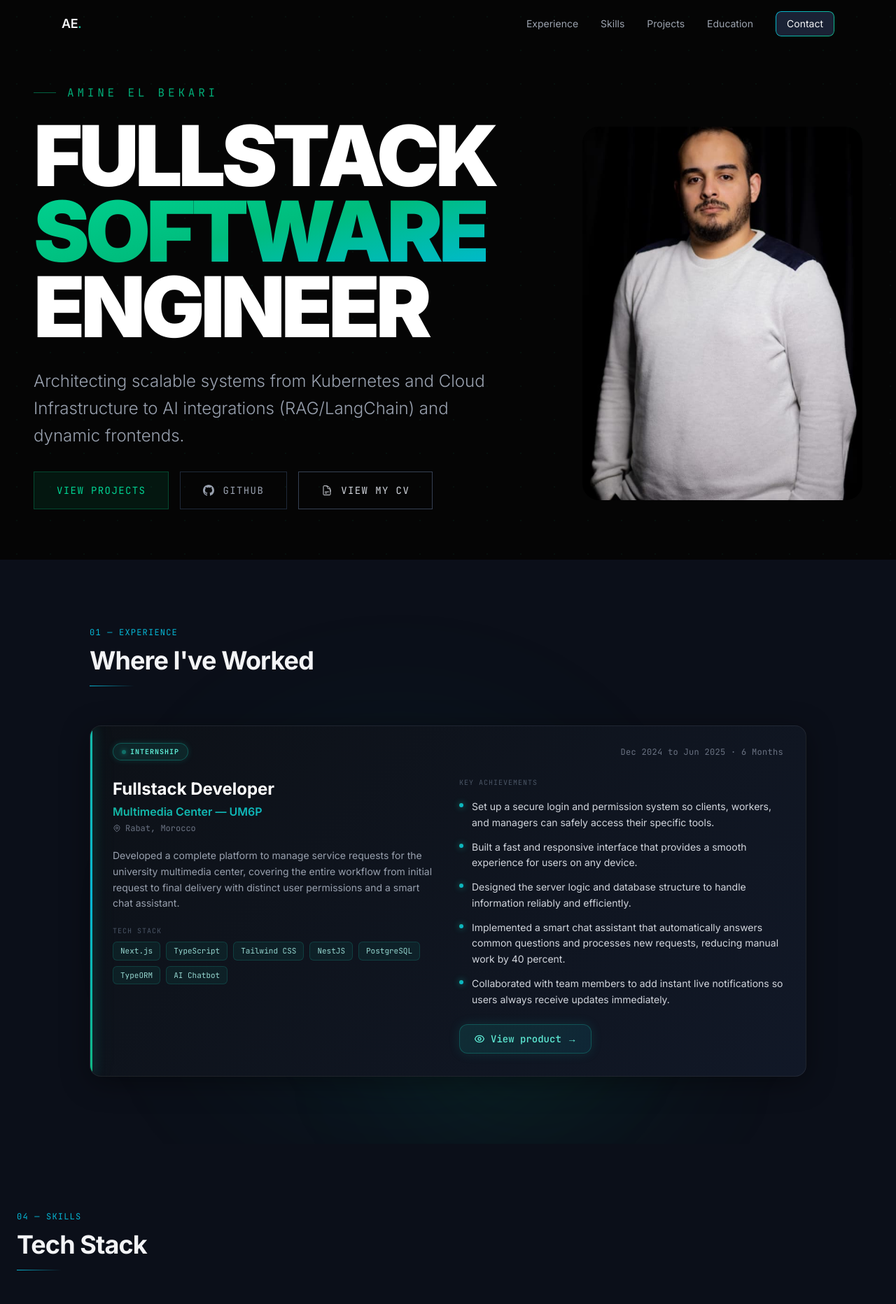
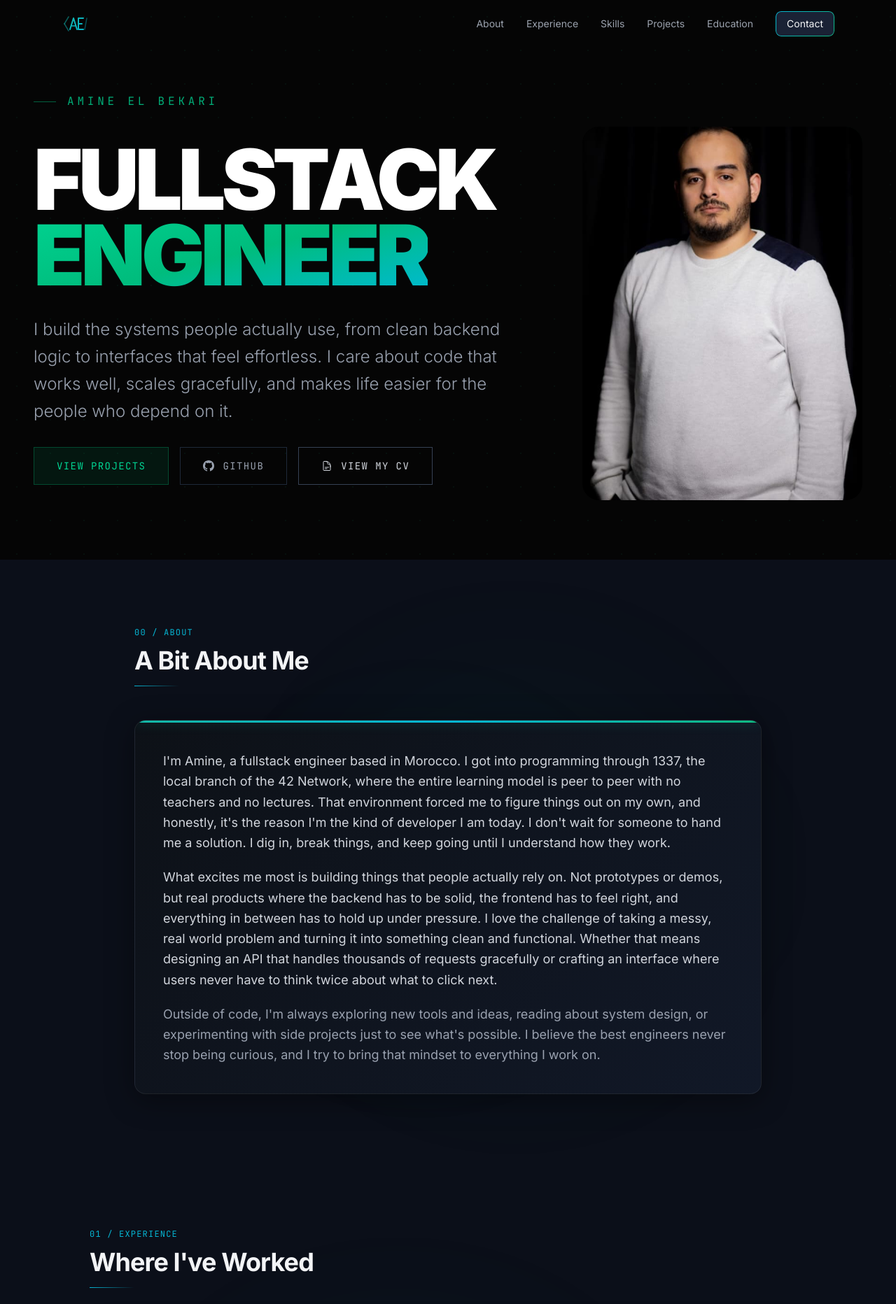
Before and after one commit to Amine-Elbekari/Myportfolio, a Next.js app in the folder portfolio/: page / in a window 1280 px wide. Shown: the top 1864 px of the page at 70% size. Built offline with nearby package versions, Linux system fonts and the light colour scheme.

Commit message:
protolio updated

```diff
--- a/portfolio/src/app/layout.tsx
+++ b/portfolio/src/app/layout.tsx
@@ -15,7 +15,7 @@ const jetbrains = JetBrains_Mono({
 });
 
 export const metadata: Metadata = {
-  title: "Amine Elbekari — Full Stack Engineer",
+  title: "Amine Elbekari | Fullstack Engineer",
   description:
     "Full Stack Engineer focused on robust backend architecture, security, and cloud automation. Portfolio showcasing projects in Kubernetes, Cloud, and AI.",
   keywords: [
@@ -30,7 +30,7 @@ export const metadata: Metadata = {
   ],
   authors: [{ name: "Amine Elbekari" }],
   openGraph: {
-    title: "Amine Elbekari — Full Stack Engineer",
+    title: "Amine Elbekari | Fullstack Engineer",
     description:
       "Full Stack Engineer focused on robust backend architecture, security, and cloud automation.",
     type: "website",
--- a/portfolio/src/app/page.tsx
+++ b/portfolio/src/app/page.tsx
@@ -1,5 +1,6 @@
 import Navbar from "@/components/Navbar";
 import Hero from "@/components/Hero";
+import AboutMe from "@/components/AboutMe";
 import Experience from "@/components/Experience";
 import Skills from "@/components/Skills";
 import Projects from "@/components/Projects";
@@ -12,6 +13,7 @@ export default function Home() {
       <Navbar />
       <main>
         <Hero />
+        <AboutMe />
         <Experience />
         <Skills />
         <Projects />
--- /dev/null
+++ b/portfolio/src/components/AboutMe.tsx
@@ -0,0 +1,72 @@
+"use client";
+
+import { motion } from "framer-motion";
+import SectionHeading from "./SectionHeading";
+
+export default function AboutMe() {
+  return (
+    <section id="about" className="py-16 md:py-24 px-4 md:px-6 relative overflow-hidden">
+      {/* Background ambient blobs */}
+      <div className="absolute top-1/4 right-1/4 w-[450px] h-[450px] bg-emerald-500/6 rounded-full blur-[120px] pointer-events-none" />
+      <div className="absolute bottom-1/4 left-1/3 w-[350px] h-[350px] bg-teal-500/6 rounded-full blur-[100px] pointer-events-none" />
+
+      <div className="max-w-4xl mx-auto relative z-10">
+        <SectionHeading label="00 / About" title="A Bit About Me" />
+
+        <motion.div
+          initial={{ opacity: 0, y: 30 }}
+          whileInView={{ opacity: 1, y: 0 }}
+          viewport={{ once: true, margin: "-80px" }}
+          transition={{ duration: 0.7, ease: "easeOut" }}
+          className="relative rounded-2xl overflow-hidden"
+          style={{
+            background: "linear-gradient(135deg, #0d1117 0%, #111827 100%)",
+            border: "1px solid rgba(255,255,255,0.07)",
+            boxShadow: "0 8px 40px rgba(0,0,0,0.4)",
+          }}
+        >
+          {/* Accent top bar */}
+          <div
+            className="w-full h-[3px]"
+            style={{
+              background: "linear-gradient(90deg, #14b8a6, #06b6d4, #10b981)",
+              boxShadow: "0 0 16px rgba(20,184,166,0.4)",
+            }}
+          />
+
+          <div className="p-6 md:p-10 flex flex-col gap-5">
+            <motion.p
+              initial={{ opacity: 0 }}
+              whileInView={{ opacity: 1 }}
+              viewport={{ once: true }}
+              transition={{ delay: 0.2, duration: 0.6 }}
+              className="text-gray-300 text-base md:text-lg leading-relaxed"
+            >
+              {`I'm Amine, a fullstack engineer based in Morocco. I got into programming through 1337, the local branch of the 42 Network, where the entire learning model is peer to peer with no teachers and no lectures. That environment forced me to figure things out on my own, and honestly, it's the reason I'm the kind of developer I am today. I don't wait for someone to hand me a solution. I dig in, break things, and keep going until I understand how they work.`}
+            </motion.p>
+
+            <motion.p
+              initial={{ opacity: 0 }}
+              whileInView={{ opacity: 1 }}
+              viewport={{ once: true }}
+              transition={{ delay: 0.35, duration: 0.6 }}
+              className="text-gray-300 text-base md:text-lg leading-relaxed"
+            >
+              {`What excites me most is building things that people actually rely on. Not prototypes or demos, but real products where the backend has to be solid, the frontend has to feel right, and everything in between has to hold up under pressure. I love the challenge of taking a messy, real world problem and turning it into something clean and functional. Whether that means designing an API that handles thousands of requests gracefully or crafting an interface where users never have to think twice about what to click next.`}
+            </motion.p>
+
+            <motion.p
+              initial={{ opacity: 0 }}
+              whileInView={{ opacity: 1 }}
+              viewport={{ once: true }}
+              transition={{ delay: 0.5, duration: 0.6 }}
+              className="text-gray-400 text-base md:text-lg leading-relaxed"
+            >
+              {`Outside of code, I'm always exploring new tools and ideas, reading about system design, or experimenting with side projects just to see what's possible. I believe the best engineers never stop being curious, and I try to bring that mindset to everything I work on.`}
+            </motion.p>
+          </div>
+        </motion.div>
+      </div>
+    </section>
+  );
+}
--- a/portfolio/src/components/Experience.tsx
+++ b/portfolio/src/components/Experience.tsx
@@ -15,19 +15,19 @@ const INTERNSHIP_MOCKUPS = [
 const experiences = [
   {
     role: "Fullstack Developer",
-    company: "Multimedia Center — UM6P",
+    company: "Multimedia Center, UM6P",
     location: "Rabat, Morocco",
     type: "INTERNSHIP",
     duration: "Dec 2024 to Jun 2025 · 6 Months",
     summary:
-      "Developed a complete platform to manage service requests for the university multimedia center, covering the entire workflow from initial request to final delivery with distinct user permissions and a smart chat assistant.",
+      "I built a full platform that manages service requests for the university multimedia center, taking each request from the moment it comes in all the way through to delivery. The system handles user permissions, automates common questions through a chat assistant, and keeps everyone in the loop with real time updates.",
     tech: ["Next.js", "TypeScript", "Tailwind CSS", "NestJS", "PostgreSQL", "TypeORM", "AI Chatbot"],
     achievements: [
-      "Set up a secure login and permission system so clients, workers, and managers can safely access their specific tools.",
-      "Built a fast and responsive interface that provides a smooth experience for users on any device.",
-      "Designed the server logic and database structure to handle information reliably and efficiently.",
-      "Implemented a smart chat assistant that automatically answers common questions and processes new requests, reducing manual work by 40 percent.",
-      "Collaborated with team members to add instant live notifications so users always receive updates immediately.",
+      "I built a secure authentication and permissions layer from scratch, giving clients, workers, and managers each their own tailored access to the platform without compromising on safety.",
+      "I created the entire frontend in Next.js with TypeScript, focusing on making every interaction feel fast and intuitive regardless of screen size or device.",
+      "I designed the backend API architecture and database models, making sure the system could handle complex relationships between requests, users, and workflows without breaking a sweat.",
+      "I implemented a chat assistant that fields common questions and processes new service requests on its own, which ended up cutting manual work by about 40 percent.",
+      "I worked closely with my teammates to wire up live notifications using WebSockets, so users always know the moment something changes on their requests.",
     ],
     mockupImages: INTERNSHIP_MOCKUPS,
   },
@@ -51,7 +51,7 @@ export default function Experience() {
       <div className="absolute bottom-0 right-1/4 w-[400px] h-[400px] bg-emerald-500/8 rounded-full blur-[100px] pointer-events-none" />
 
       <div className="max-w-5xl mx-auto relative z-10">
-        <SectionHeading label="01 — Experience" title="Where I've Worked" />
+        <SectionHeading label="01 / Experience" title="Where I've Worked" />
 
         <div className="mt-14 flex flex-col gap-8">
           {experiences.map((exp, idx) => (
--- a/portfolio/src/components/Hero.tsx
+++ b/portfolio/src/components/Hero.tsx
@@ -70,9 +70,8 @@ export default function Hero() {
               >
                 Fullstack <br />
                 <span className="text-transparent bg-clip-text bg-gradient-to-br from-emerald-400 via-emerald-500 to-cyan-500">
-                  Software
-                </span> <br />
-                Engineer
+                  Engineer
+                </span>
               </motion.h1>
 
               {/* Serious Engineering Subtext */}
@@ -83,7 +82,7 @@ export default function Hero() {
                 className="mt-6 md:mt-8 max-w-2xl"
               >
                 <p className="text-gray-400 text-base md:text-xl lg:text-2xl font-light leading-relaxed">
-                  Architecting scalable systems from Kubernetes and Cloud Infrastructure to AI integrations (RAG/LangChain) and dynamic frontends.
+                  I build the systems people actually use, from clean backend logic to interfaces that feel effortless. I care about code that works well, scales gracefully, and makes life easier for the people who depend on it.
                 </p>
 
                 <div className="flex flex-wrap gap-4 mt-8">
--- a/portfolio/src/components/Navbar.tsx
+++ b/portfolio/src/components/Navbar.tsx
@@ -4,6 +4,7 @@ import { useState, useEffect } from "react";
 import { motion, AnimatePresence } from "framer-motion";
 
 const navLinks = [
+  { label: "About", href: "#about" },
   { label: "Experience", href: "#experience" },
   { label: "Skills", href: "#skills" },
   { label: "Projects", href: "#projects" },
@@ -35,9 +36,27 @@ export default function Navbar() {
         {/* Logo */}
         <a
           href="#"
-          className="text-lg font-semibold tracking-tight text-text-primary hover:opacity-80 transition-opacity"
+          className="flex items-center gap-0 hover:opacity-80 transition-opacity"
+          aria-label="Home"
         >
-          AE<span className="gradient-text">.</span>
+          <svg width="38" height="28" viewBox="0 0 38 28" fill="none" xmlns="http://www.w3.org/2000/svg">
+            {/* Left bracket */}
+            <path d="M4 14L10 4" stroke="url(#logo-grad)" strokeWidth="1.5" strokeLinecap="round" opacity="0.5" />
+            <path d="M4 14L10 24" stroke="url(#logo-grad)" strokeWidth="1.5" strokeLinecap="round" opacity="0.5" />
+            {/* Letter A */}
+            <path d="M12 22L17 6L22 22" stroke="url(#logo-grad)" strokeWidth="2" strokeLinecap="round" strokeLinejoin="round" />
+            <path d="M14 17H20" stroke="url(#logo-grad)" strokeWidth="1.5" strokeLinecap="round" />
+            {/* Letter E */}
+            <path d="M24 6H31M24 14H29M24 22H31M24 6V22" stroke="url(#logo-grad)" strokeWidth="2" strokeLinecap="round" strokeLinejoin="round" />
+            {/* Right slash */}
+            <path d="M33 22L36 6" stroke="url(#logo-grad)" strokeWidth="1.5" strokeLinecap="round" opacity="0.4" />
+            <defs>
+              <linearGradient id="logo-grad" x1="0" y1="0" x2="38" y2="28" gradientUnits="userSpaceOnUse">
+                <stop stopColor="#14b8a6" />
+                <stop offset="1" stopColor="#06b6d4" />
+              </linearGradient>
+            </defs>
+          </svg>
         </a>
 
         {/* Desktop nav */}
--- a/portfolio/src/components/Skills.tsx
+++ b/portfolio/src/components/Skills.tsx
@@ -10,7 +10,7 @@ export default function Skills() {
   return (
     <section id="skills" className="py-16 md:py-24 overflow-hidden relative">
       <div className="max-w-7xl mx-auto px-4 md:px-6 mb-8 md:mb-12">
-        <SectionHeading label="04 — Skills" title="Tech Stack" />
+        <SectionHeading label="04 / Skills" title="Tech Stack" />
       </div>
 
       <div className="relative flex flex-col gap-6 opacity-90">
--- a/portfolio/src/data/projects.json
+++ b/portfolio/src/data/projects.json
@@ -3,7 +3,7 @@
     "id": "darkly",
     "title": "Darkly",
     "category": "Security",
-    "description": "A cybersecurity project exploring vulnerabilities and exploits.",
+    "description": "A hands on cybersecurity project where I explored real web vulnerabilities and wrote scripts to exploit them in a controlled environment.",
     "tags": ["Security", "Web", "Vulnerabilities"],
     "codeSnippet": [
       { "t": "comment", "v": "# exploit_darkly.py — automated exploitation" },
@@ -38,7 +38,7 @@
     "id": "booking-system",
     "title": "Scalable Booking System",
     "category": "Web",
-    "description": "A highly resilient booking platform featuring advanced architecture. Built for high concurrency and robust data consistency.",
+    "description": "A booking platform I built to handle high traffic and concurrent reservations reliably, with a clean React frontend and a FastAPI backend backed by Redis locking.",
     "tags": ["React", "FastAPI", "PostgreSQL", "Docker", "Redis"],
     "codeSnippet": [
       { "t": "keyword", "v": "async " },
@@ -66,7 +66,7 @@
     "id": "django-piscine",
     "title": "42 Network Django Piscine",
     "category": "Web",
-    "description": "Intense backend web development challenges. Mastered Django ORM, authentication, real-time sockets, and secure API design.",
+    "description": "An intensive series of backend web challenges where I got deep into Django ORM, authentication flows, real time WebSockets, and secure API design.",
     "tags": ["Django", "Python", "WebSockets", "Vanilla JS"],
     "codeSnippet": [
       { "t": "comment", "v": "# views.py" },
@@ -95,7 +95,7 @@
     "id": "boot2root-ctf",
     "title": "Boot2Root CTF Solutions",
     "category": "Security",
-    "description": "Comprehensive penetration testing and security exploits. Demonstrating practical vulnerability assessment and privilege escalation.",
+    "description": "Capture the flag solutions where I practiced real penetration testing techniques, from vulnerability scanning to privilege escalation on live systems.",
     "tags": ["Security", "Kali Linux", "Bash", "Python", "Networking"],
     "codeSnippet": [
       { "t": "comment", "v": "# exploit.py — priv-esc PoC" },
@@ -129,7 +129,7 @@
     "id": "inception-of-things",
     "title": "Inception of Things",
     "category": "DevOps / Cloud",
-    "description": "A Minimalist Introduction to Kubernetes Orchestration & GitOps.",
+    "description": "A practical introduction to Kubernetes orchestration and GitOps, deploying clusters with K3s, K3D, and Argo CD.",
     "tags": ["K3s", "K3D", "Vagrant", "Argo CD", "Docker"],
     "codeSnippet": [
       { "t": "comment", "v": "# argocd-app.yaml — GitOps Sync" },
@@ -156,7 +156,7 @@
     "id": "cloud-1",
     "title": "Cloud 1",
     "category": "DevOps / Cloud",
-    "description": "A project focused on cloud infrastructure and deployment.",
+    "description": "A cloud infrastructure project where I set up automated deployments with Docker Compose, Nginx reverse proxying, and PostgreSQL.",
     "tags": ["Cloud", "DevOps", "Infrastructure"],
     "codeSnippet": [
       { "t": "comment", "v": "# docker-compose.yml" },
```
Also changed, not shown: portfolio/src/components/Certifications.tsx (+10 -6 lines), portfolio/src/components/Projects.tsx (+4 -4 lines).
